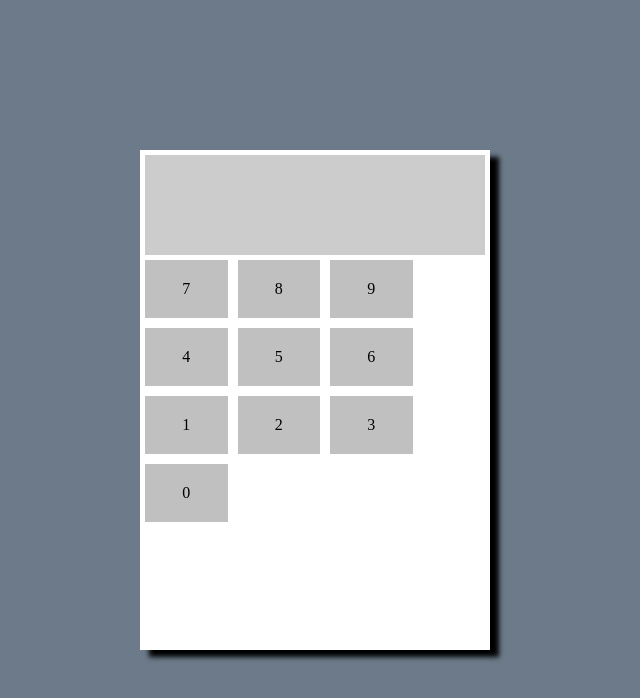
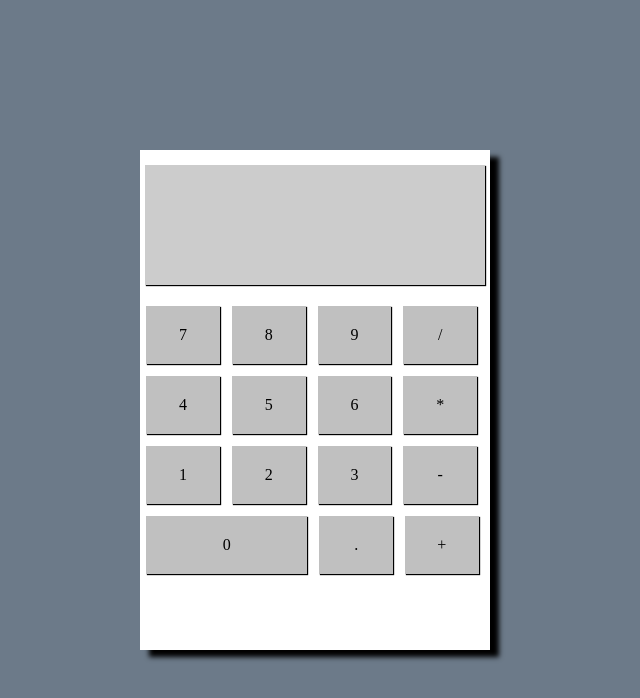
Before and after one commit to leoalcantara/calculator, a plain HTML site: page index.html in a window 1280 px wide. Shown: the whole page, without its empty margins (325-965 px from the left). Drawn offline with Linux system fonts and the light colour scheme.

Commit message:
Buttons animation

```diff
--- a/index.html
+++ b/index.html
@@ -7,26 +7,30 @@
 	<link rel="stylesheet" href="style.css">
 </head>
 <body>
+
 	<div class="container">
 		<div class="box">
 			<div class="screen"></div>
 			<div class="wrapper">
 
-				<div class="button"> 7 </div>
-				<div class="button"> 8 </div>
-				<div class="button"> 9 </div>
-
-				<div class="button"> 4 </div>
-				<div class="button"> 5 </div>
-				<div class="button"> 6 </div>
-
-				<div class="button"> 1 </div>
-				<div class="button"> 2 </div>
-				<div class="button"> 3 </div>
-
-				<div class="button"> 0 </div>
+				<div class="button click"> 7 </div>
+				<div class="button click"> 8 </div>
+				<div class="button click"> 9 </div>
+				<div class="button click">/</div>
+				<div class="button click "> 4 </div>
+				<div class="button click"> 5 </div>
+				<div class="button click"> 6 </div>
+				<div class="button click">*</div>
+				<div class="button click"> 1 </div>
+				<div class="button click"> 2 </div>
+				<div class="button click"> 3 </div>
+				<div class="button click">-</div>
+				<div class="zero click"> 0 </div>
+				<div class="button click">.</div>
+				<div class="button click">+</div>
 			</div>
 		</div>
 	</div>
+
 </body>
 </html>
--- a/style.css
+++ b/style.css
@@ -17,27 +17,50 @@
 }
 
  .screen{
+ 	box-shadow: 1px 1px 1px #000;
  	width: 340px;
  	height: 100px;
  	background: #ccc;
- 	margin-top: 5px;
+ 	margin-top: 15px;
  	margin-left: 5px;
+ 	margin-bottom: 15px;
+ 	padding-bottom: 20px;
  }
 
 
  .wrapper {
+ 	padding: auto;
     display: flex;
     flex-wrap: wrap;
     width: 100%;
 
 }
 .button {
+	box-shadow: 1px 1px 1px #000;
 	text-align: center;
     box-sizing: border-box;
     padding: 1.25rem;
-    margin: 5px;
+    margin: 6px;
     background-color: silver;
-    width: calc((100% / 4) - 5px); /* calco para descontar a margem da largura do box se aumenta a marge tem que ajustar aqui tb */
+    width: calc((90% / 4) - 5px); /* calco para descontar a margem da largura do box se aumenta a marge tem que ajustar aqui tb */
+}
+
+.zero {
+	box-shadow: 1px 1px 1px #000;
+	text-align: center;
+    box-sizing: border-box;
+    padding: 1.25rem;
+    margin: 6px;
+    background-color: silver;
+    width: calc((190% / 4) - 5px); /* calco para descontar a margem da largura do box se aumenta a marge tem que ajustar aqui tb */
+}
+
+.click:hover {
+	box-shadow: -1px -1px -1px #ccc;
+	cursor: pointer;
+	position: relative;
+	top: 1px;
+	left: 1px;
 }
 
 body {
```
